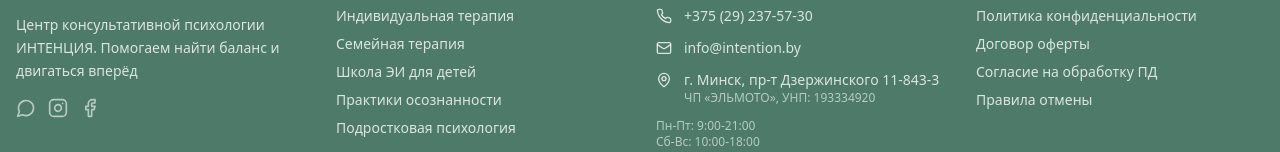
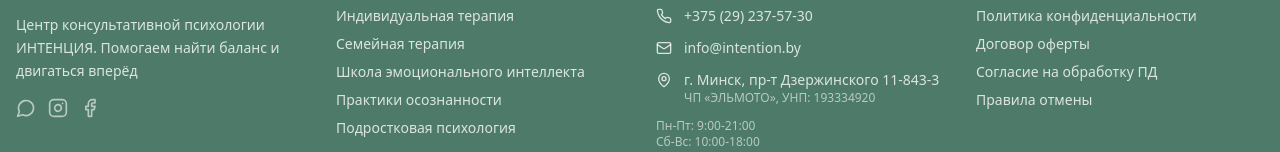
Before and after one commit to dariatsalko/growth-path-kit, a React (Vite) app: page /terms in a window 1280 px wide. Shown: the part 2944-3096 px from the top of the page. Built offline with nearby package versions, Linux system fonts and the light colour scheme.

Commit message:
Update footer with school name
Update the footer to include "Школа эмоционального интеллекта" as a service.

```diff
--- a/src/components/Footer.tsx
+++ b/src/components/Footer.tsx
@@ -45,7 +45,7 @@ const Footer = () => {
               </li>
               <li>
                 <a href="/school" className="text-primary-foreground/80 hover:text-primary-foreground transition-colors">
-                  Школа ЭИ для детей
+                  Школа эмоционального интеллекта
                 </a>
               </li>
               <li>
```
